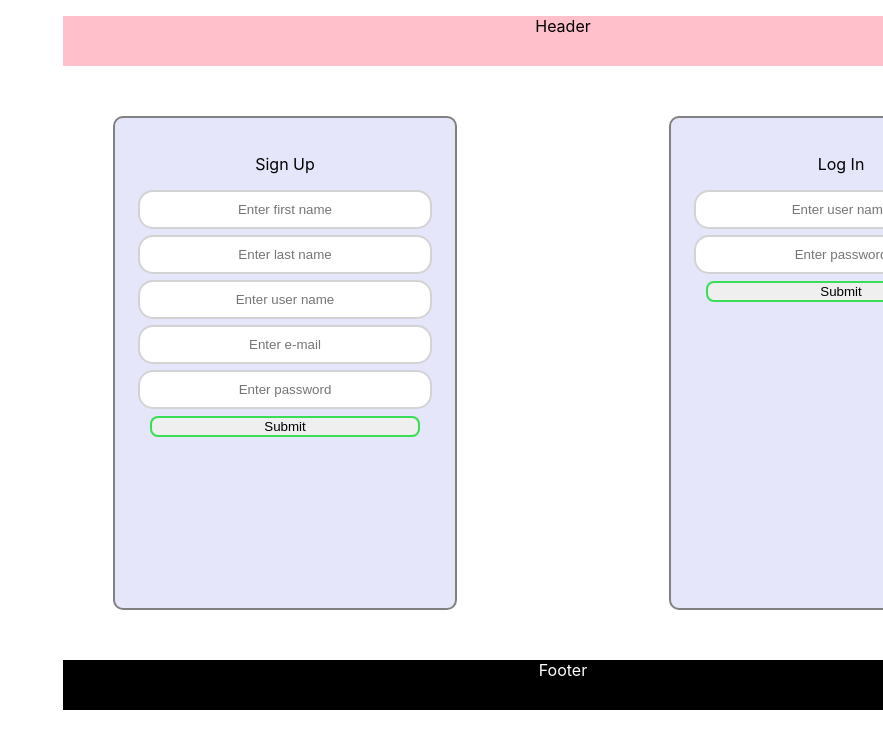
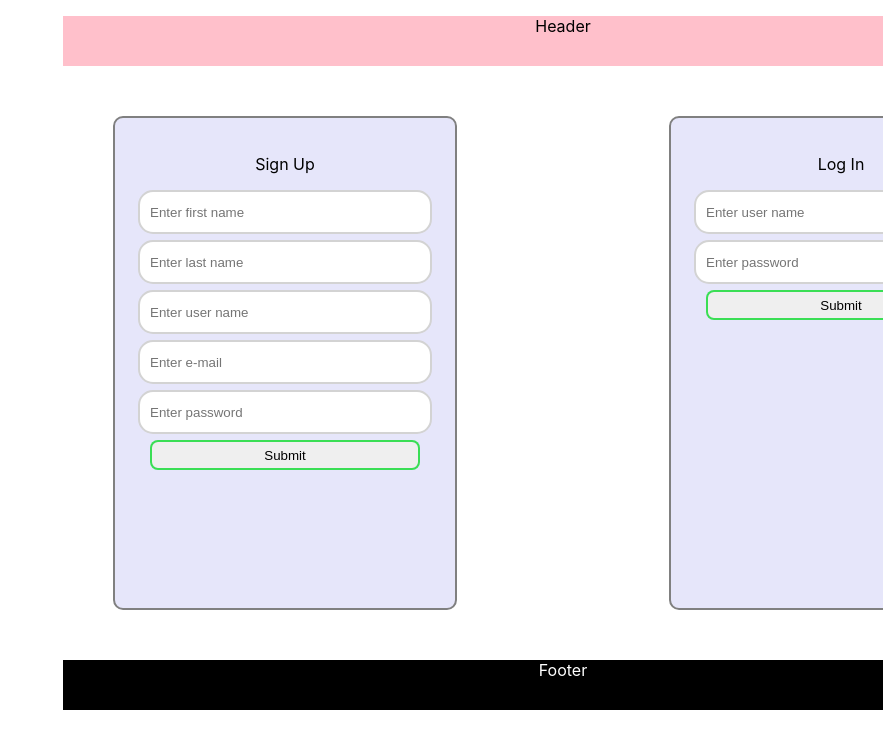
Before and after one commit to bacancy-neel/react-js, a React (Create React App) app in the folder signup-login/: page / in a window 1280 px wide. Shown: the top 748 px of the page, without its empty margins (397-1280 px from the left). Built offline with nearby package versions, Linux system fonts and the light colour scheme.

Commit message:
Ready to deploy

```diff
--- a/signup-login/src/App.css
+++ b/signup-login/src/App.css
@@ -30,13 +30,17 @@ footer {
 
 input {
   width: 90%;
+  height: 20px;
   margin-bottom: 2%;
   border-radius: 15px;
   border-style: solid;
   border-color: lightgray;
+  text-align: left;
 }
 
 .btn {
+  text-align: center;
+  height: 30px;
   border-radius: 8px;
   border-style: solid;
   border-color: rgba(4, 218, 40, 0.767);
```
